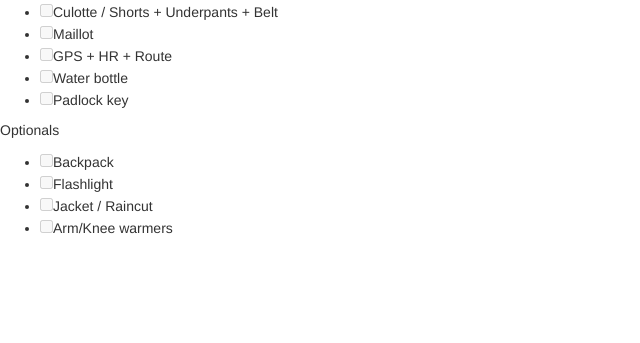
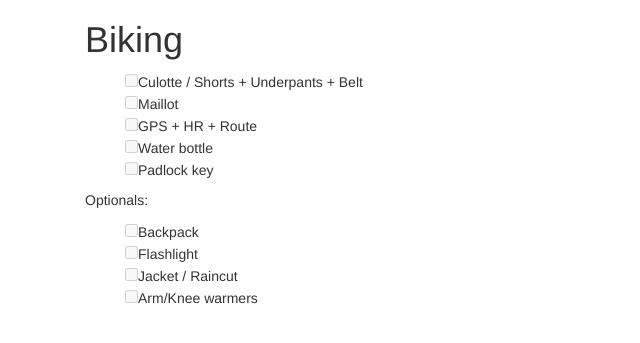
Before and after one commit to FerranSalguero/ferransalguero.github.io, a Jekyll site: the page built from checklists/biking.md, in a window 1280 px wide. Shown: the top 343 px of the page, without its empty margins (0-640 px from the left). Built offline with Jekyll 4.4.1, drawn with Linux system fonts in a browser that asks for light colours; nearby versions of some CDN libraries; Markdown is read by kramdown in place of the engine named in the settings.

Commit message:
Biking list styling

```diff
--- a/_layouts/checklists.html
+++ b/_layouts/checklists.html
@@ -27,10 +27,12 @@
 	<script src="https://code.jquery.com/jquery-1.11.2.min.js"></script>
 	<script src="/javascripts/checklists.js"></script>
 
-  	{% include google_analytics.html %}
+	{% include google_analytics.html %}
 </head>
 <body>
-
-{{ content | replace: '<li>[ ]', '<li class = "box">' | replace: '<li>[x]', '<li class = "box_done">'  }}
-
+	<div class="container">
+		<div class="col-xs-12">
+			{{ content | replace: '<li>[ ]', '<li class = "box">' | replace: '<li>[x]', '<li class = "box_done">'  }}
+		</div>
+	</div>
 </body>
--- a/checklists/biking.md
+++ b/checklists/biking.md
@@ -3,6 +3,9 @@ layout: checklists
 title: "Biking checklist"
 date: 2014-05-30 +0100
 ---
+
+Biking
+======
 
 * [ ] Culotte / Shorts + Underpants + Belt
 * [ ] Maillot
--- a/javascripts/checklists.js
+++ b/javascripts/checklists.js
@@ -1,3 +1,3 @@
 $(function() {
-	$("li.box").prepend("<input type='checkbox' />");
+	$("li.box").prepend("<input type='checkbox' />").wrapInner("<label></label>");
 });
--- a/stylesheets/checklists.css
+++ b/stylesheets/checklists.css
@@ -0,0 +1,3 @@
+ul {
+	list-style-type: none;
+}
```
Also changed, not shown: other parts of checklists/biking.md (+1 -1 lines).
